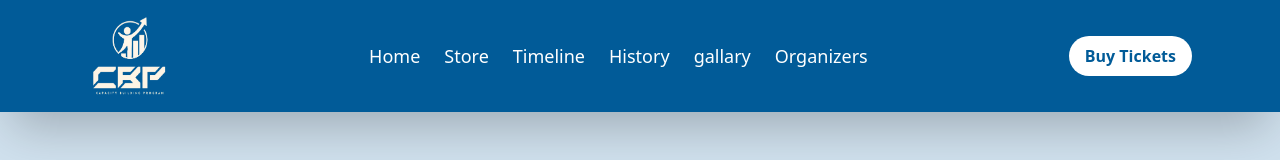
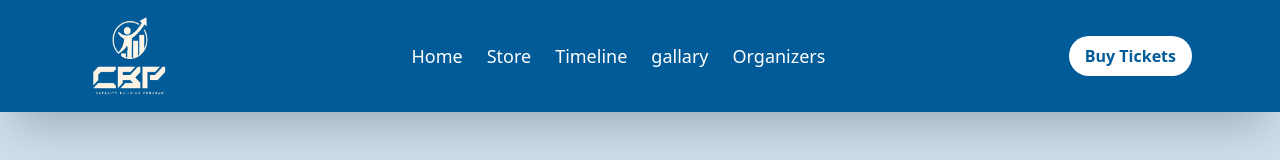
Before and after one commit to cbpmnit-glitch/cbp, a React (Vite) app: page / in a window 1280 px wide. Shown: the top 160 px of the page. Built offline with nearby package versions, Linux system fonts and the light colour scheme.

Commit message:
Update navbar.jsx

```diff
--- a/src/navbar.jsx
+++ b/src/navbar.jsx
@@ -44,7 +44,6 @@ const Navbar = () => {
     { name: "Home" },
     { name: "Store" },
     { name: "Timeline" },
-    { name: "History", dropdown: ["Online Workshops", "Detox Plans", "Recordings"] },
     { name: "gallary", dropdown: ["Free eBooks", "Physical Books"] },
     { name: "Organizers", dropdown: ["Kitchen Tools", "Natural Supplements"] }
   ];
```
